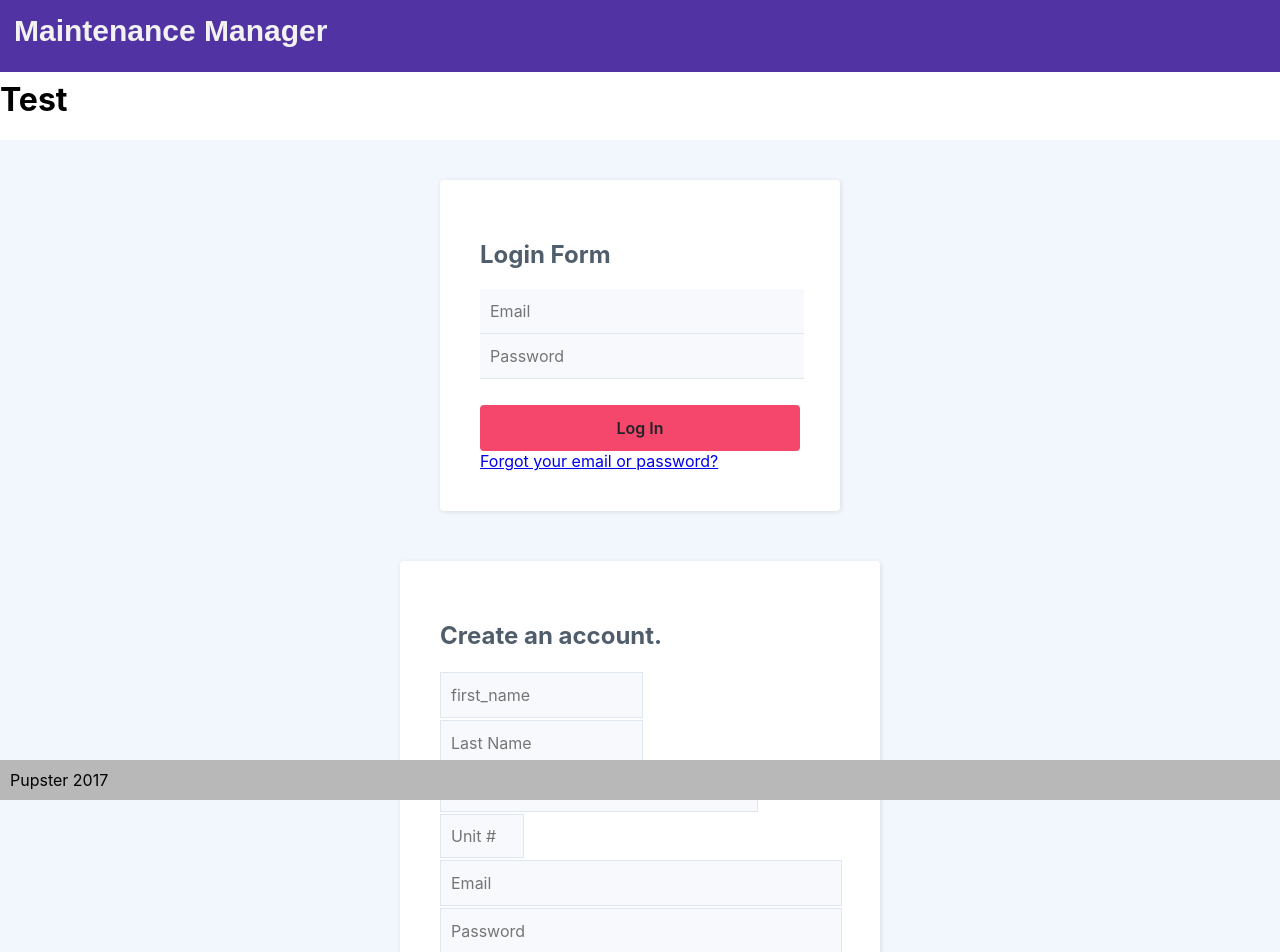
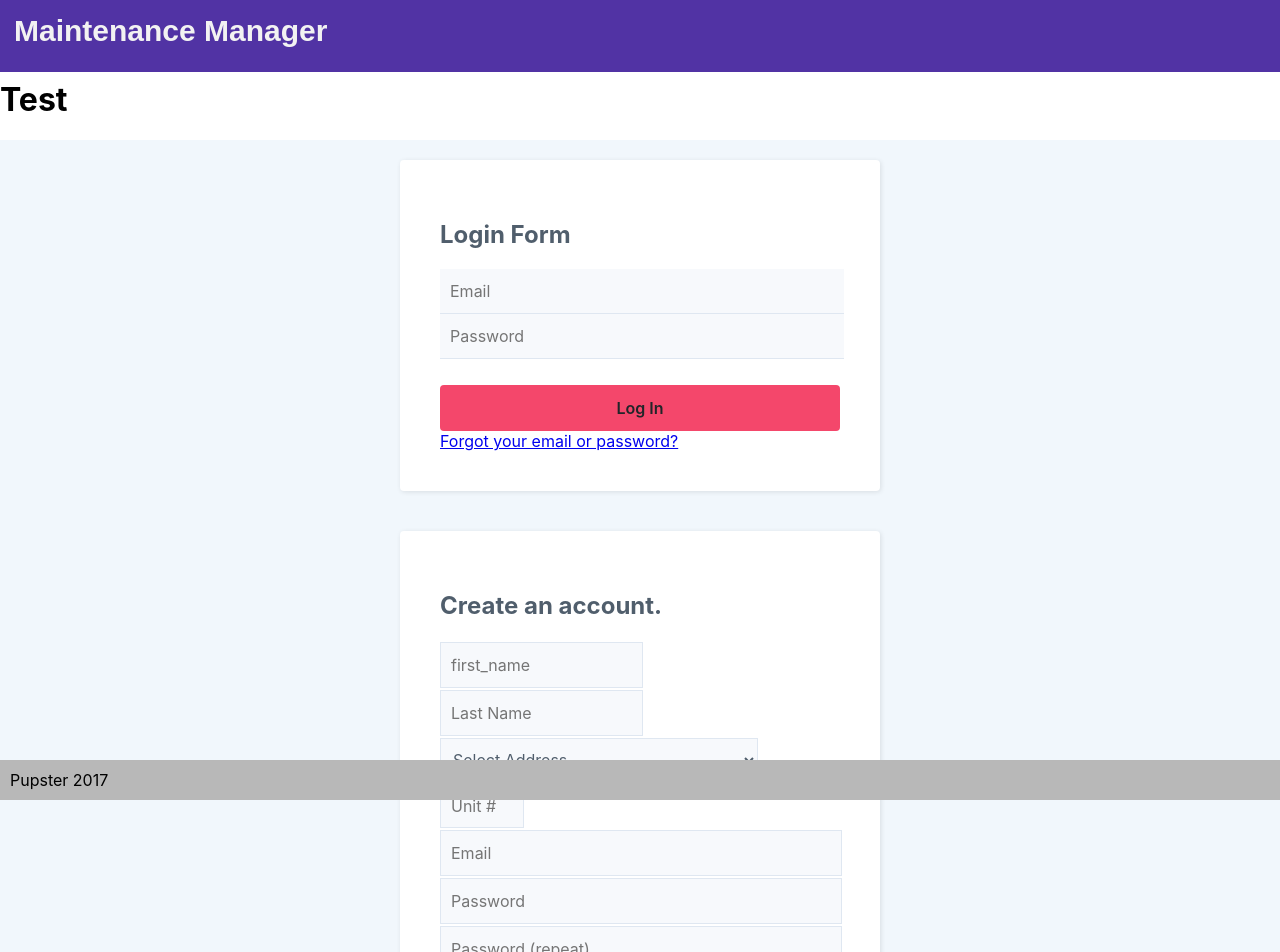
Before and after one commit to Brainchild13/Project3-Property-maintenance, a React (Create React App) app in the folder client/: page / in a window 1280 px wide. Shown: the top 952 px of the page. Built offline with nearby package versions, Linux system fonts and the light colour scheme.

Commit message:
created registration and login page

```diff
--- a/client/src/components/Login/styleLogin.css
+++ b/client/src/components/Login/styleLogin.css
@@ -3,11 +3,11 @@
 
 .login-clean {
   background: #f1f7fc;
-  padding: 40px 0;
+  padding: 20px 0;
 }
 
 .login-clean form {
-  max-width: 320px;
+  max-width: 400px;
   width: 90%;
   margin: 0 auto;
   background-color: #ffffff;
@@ -34,7 +34,7 @@
 
 .login-clean form .form-control {
   background: #f7f9fc;
-  width: 320px;
+  width: 400px;
   border: none;
   border-bottom: 1px solid #dfe7f1;
   border-radius: 0;
--- a/client/src/components/Registration/styleReg.css
+++ b/client/src/components/Registration/styleReg.css
@@ -1,6 +1,6 @@
 .sign-up {
   background: #f1f7fc;
-  padding: 10px 0;
+  padding: 20px 0;
 }
 
 .sign-up form {
```
